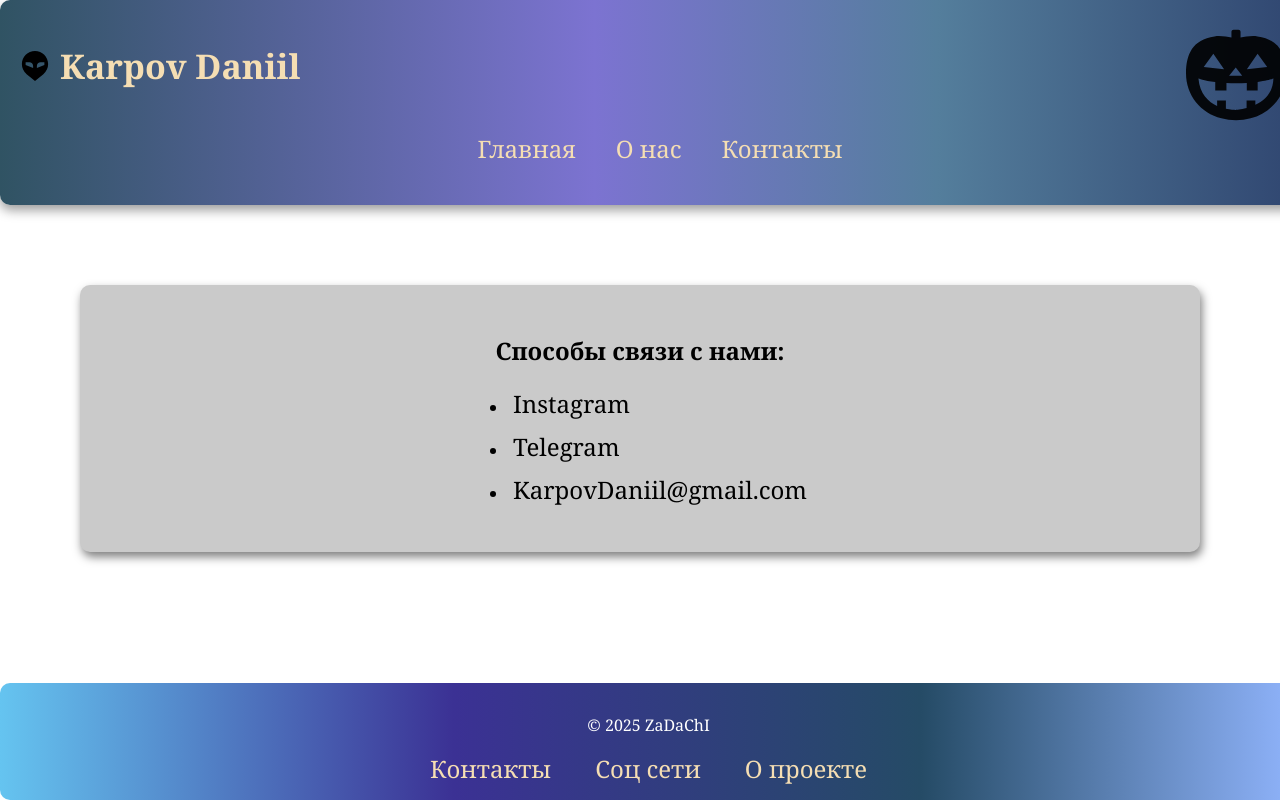
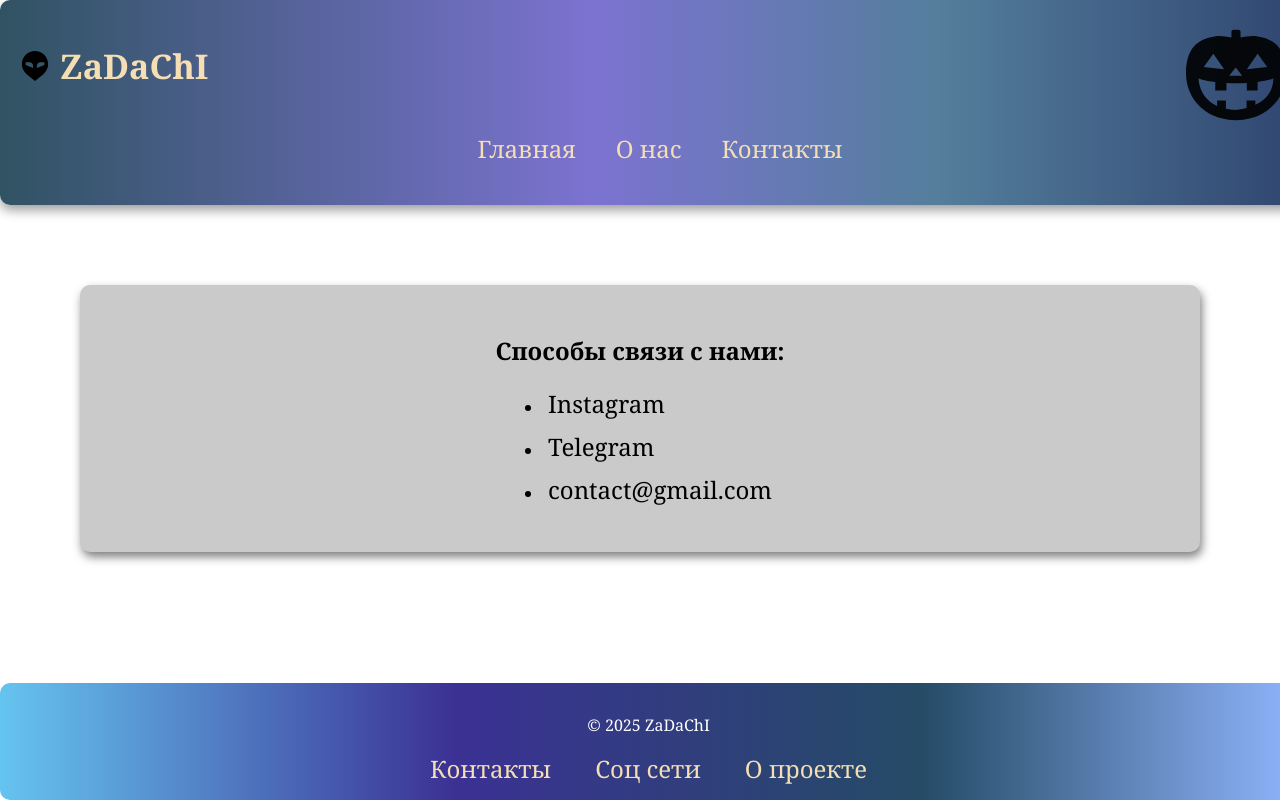
Before and after one commit to Ki1lka/lpr8, a plain HTML site: page contact.html in a window 1280 px wide. Shown: the top 800 px of the page. Drawn offline with Linux system fonts and the light colour scheme.

Commit message:
Add files via upload

```diff
--- a/contact.html
+++ b/contact.html
@@ -16,7 +16,7 @@
 
     <div class="logo">
       <img src="img/alien.svg" alt="Лого">
-      <h1>Karpov Daniil</h1>
+      <h1>ZaDaChI</h1>
       <img src="img/menu.svg" class="burger" alt="Меню">
     </div>
 
@@ -37,7 +37,7 @@
         <ul>
             <li><a href="">Instagram</a></li>
             <li><a href="">Telegram</a></li>
-            <li><a href="">KarpovDaniil@gmail.com</a></li>
+            <li><a href="">contact@gmail.com</a></li>
         </ul>
     </section>
 
```
Also changed, not shown: about.html (+1 -1 lines).
